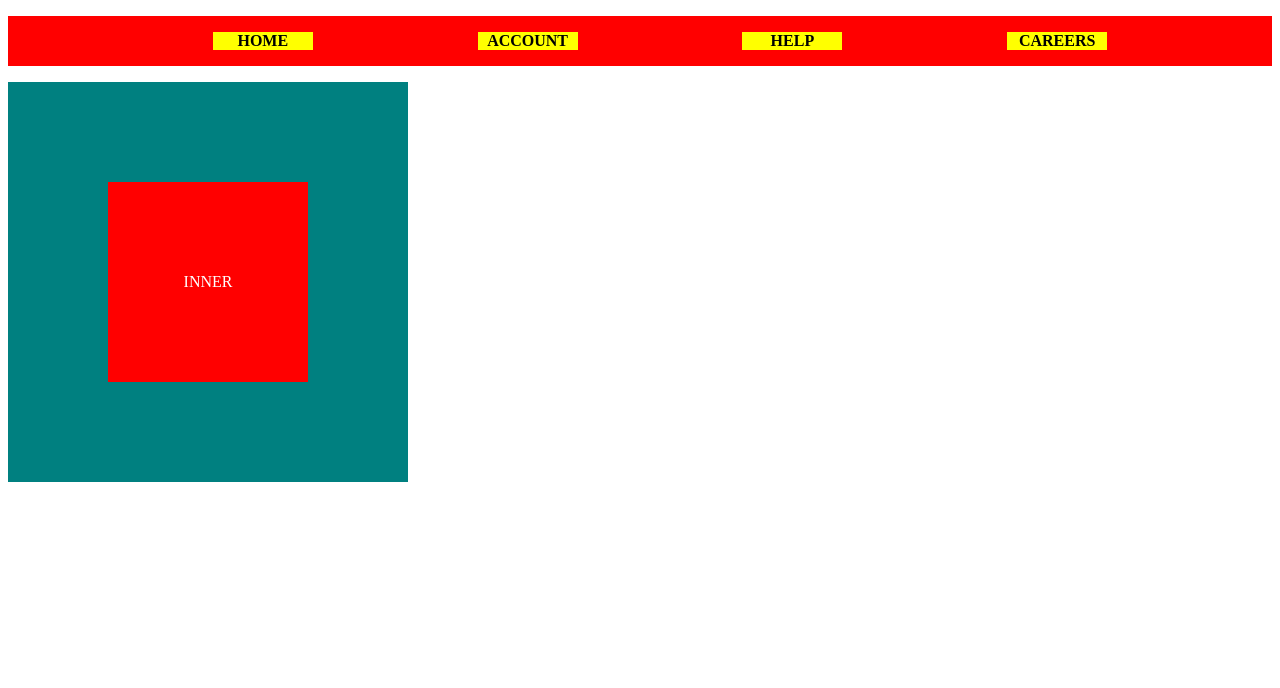
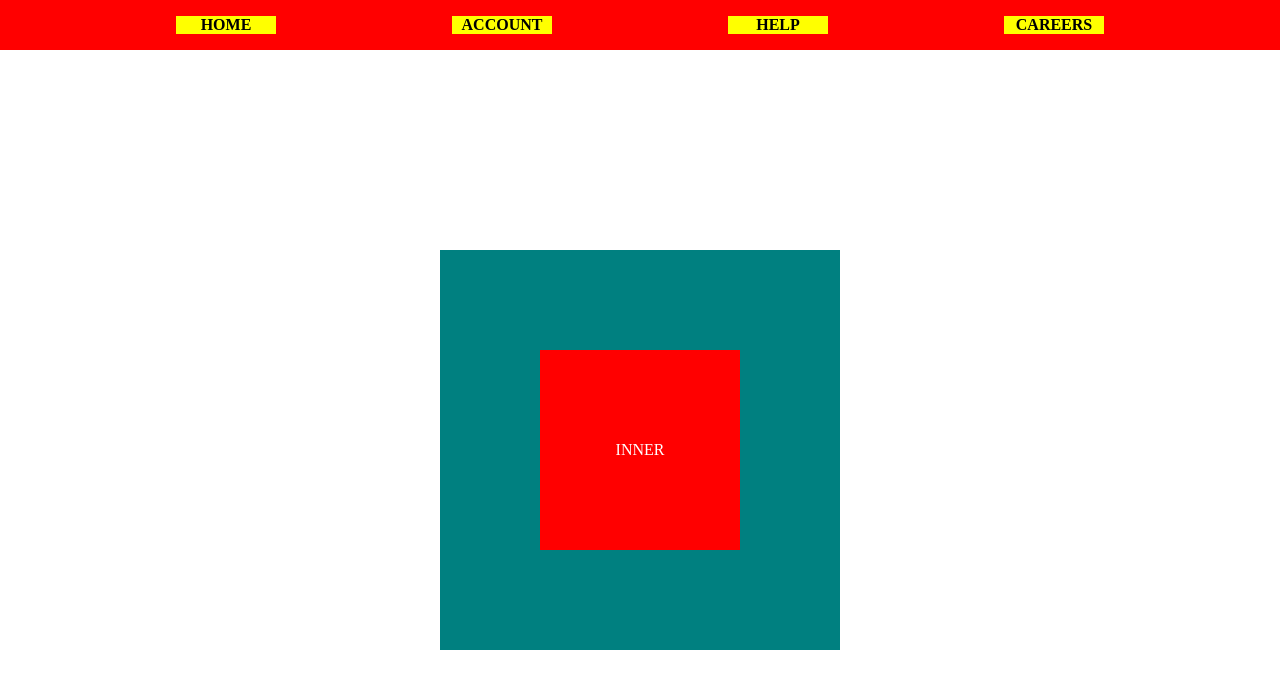
Before and after one commit to PramodAcharya808/HTML-CSS-practice-Sets---2023, a plain HTML site: page 5.Practiceset/index.html in a window 1280 px wide. Drawn offline with Linux system fonts and the light colour scheme.

Commit message:
Practiceset - 5 (Extra Flex)

```diff
--- a/5.Practiceset/index.html
+++ b/5.Practiceset/index.html
@@ -1,22 +1,27 @@
 <!DOCTYPE html>
 <html lang="en">
+
 <head>
     <meta charset="UTF-8">
     <meta name="viewport" content="width=device-width, initial-scale=1.0">
     <title>Practiceset - 5</title>
     <link rel="stylesheet" href="style.css">
 </head>
-<body>
+
+<body style="text-align: center;">
     <ul id="container">
         <li><a href="#">HOME</a></li>
         <li><a href="#">ACCOUNT</a></li>
         <li><a href="#">HELP</a></li>
         <li><a href="#">CAREERS</a></li>
     </ul>
-
+    <div id="container-main">
         <div id="outerbox">
-
-            <div id="innerbox"><P>INNER</P></div>
+            <div id="innerbox">
+                <P>INNER</P>
+            </div>
+        </div>
     </div>
 </body>
+
 </html>
--- a/5.Practiceset/style.css
+++ b/5.Practiceset/style.css
@@ -1,4 +1,6 @@
 *{
+    margin: 0;
+    padding: 0;
     text-decoration: none;
     list-style:none;
     text-align: center;
@@ -30,13 +32,14 @@ ul li{
     justify-content: center;
     /* cross axis alignment */
     align-items: center;
-
     background-color: teal;
     height: 400px;
     width: 400px;
+    z-index: -10;
 }
 
 #innerbox{
+    display: inline-block;
     display: flex;
     justify-content: center;
     align-items: center;
@@ -46,3 +49,11 @@ ul li{
     width: 200px;
     /* align-self: flex-end; */
 }
+
+#container-main{
+    width: 100vw;
+    height: 100vh;
+    display: flex;
+    justify-content: center;
+    align-items: center;
+}
```
Lines whose indentation alone changed are shown as unchanged.
